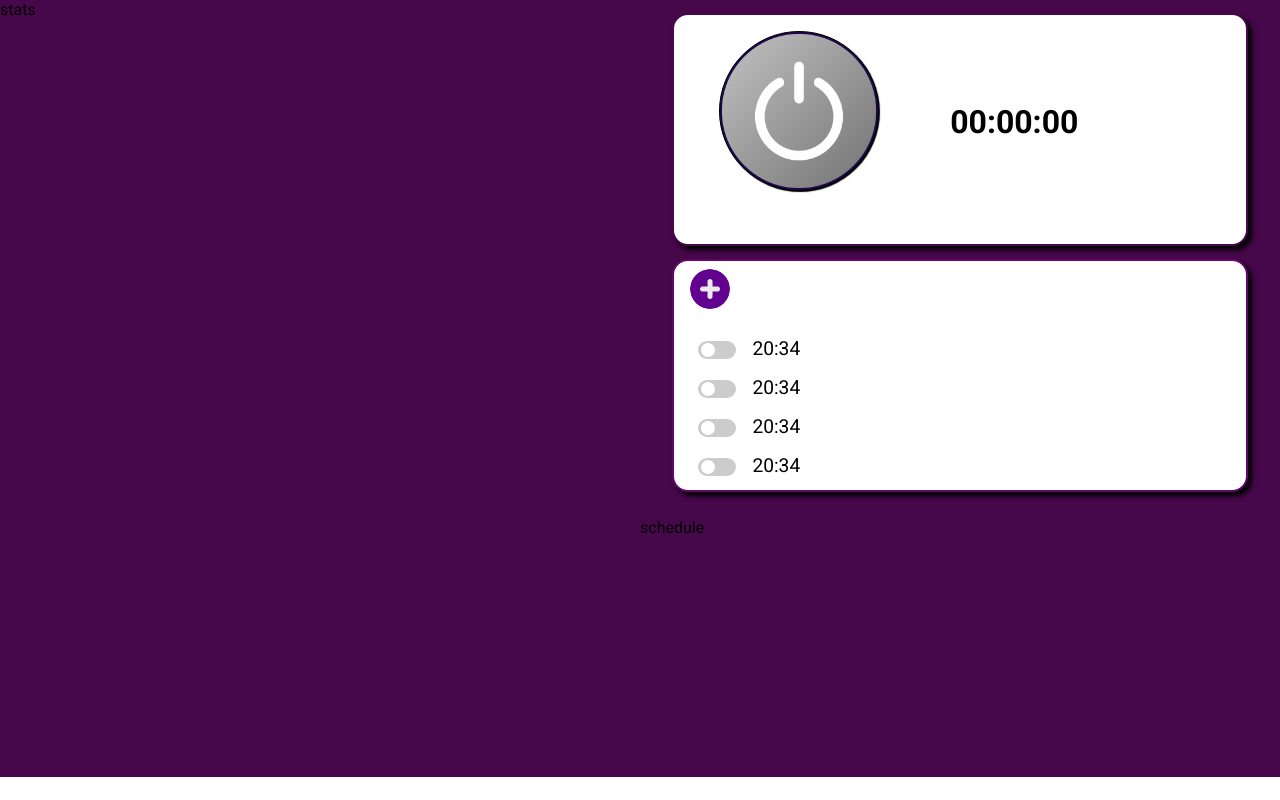
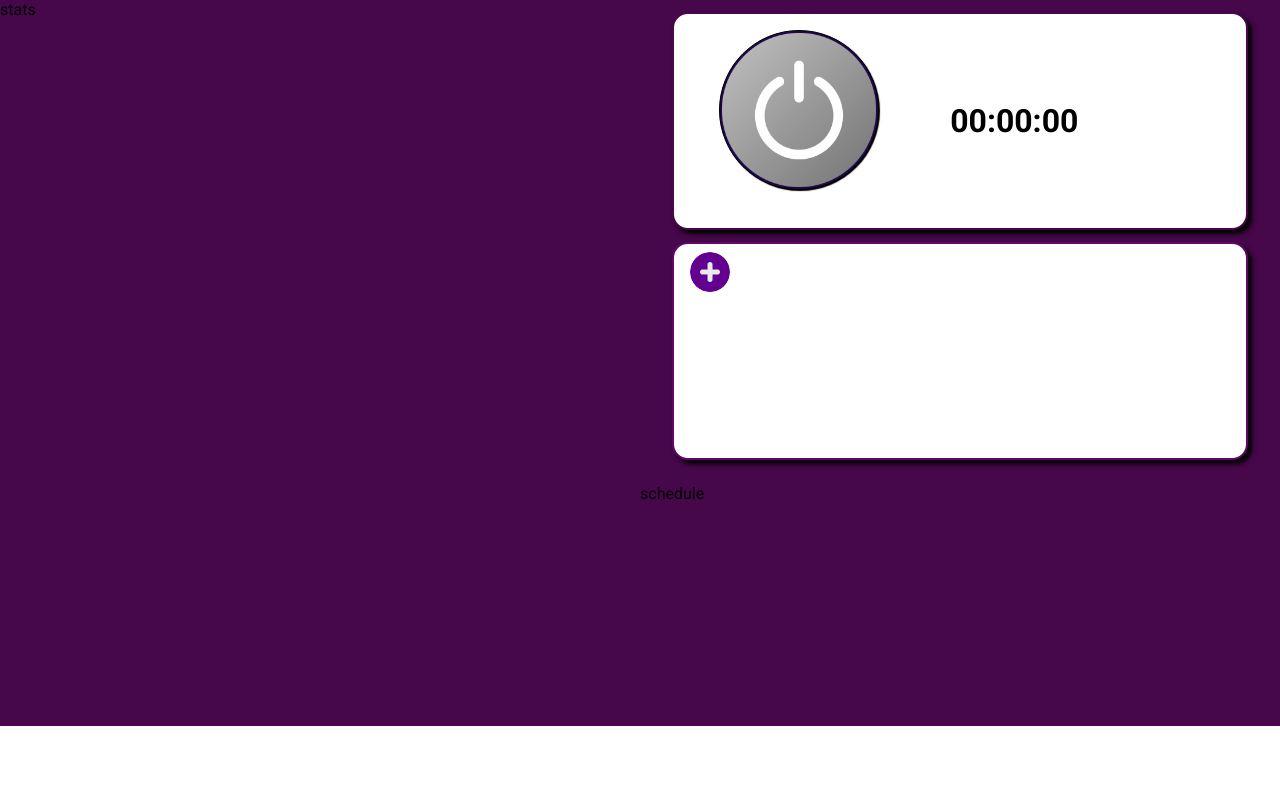
Before and after one commit to leonardogonfiantini/ankuoo_web_app, a React (Create React App) app in the folder ankuoo/: page / in a window 1280 px wide. Built offline with nearby package versions, Linux system fonts and the light colour scheme.

Commit message:
timer delete end create function finished

```diff
--- a/ankuoo/src/components/TimerRow/TimerRow.jsx
+++ b/ankuoo/src/components/TimerRow/TimerRow.jsx
@@ -2,16 +2,28 @@ import React from 'react'
 
 import './TimerRow.scss'
 
-function TimerRow() {
+import deleteBtn from './delete.png'
+
+function TimerRow({id, time}) {
+
+  function deleteRow() {
+    var obj = document.querySelector('#id-timer'+id)
+    obj.remove()
+  }
+
+
   return (
-    <div className='TimerRow'>
+    <div id={'id-timer'+id} className='TimerRow'>
 
         <label className="switch">
         <input type="checkbox"/>
         <span className="slider round"/>
         </label>
 
-        <p className='time'> 20:34 </p>
+        <p className='time'> {time} </p>
+
+        <img src={deleteBtn} alt="delete timer" onClick={deleteRow} />
+
 
     </div>
   )
--- a/ankuoo/src/components/TimerRow/TimerRow.scss
+++ b/ankuoo/src/components/TimerRow/TimerRow.scss
@@ -1,4 +1,6 @@
 .TimerRow {
+
+
     $main-color: hsl(295, 89%, 22%);
 
     display: flex;
@@ -11,6 +13,16 @@
 
     .time {
         margin-left: 1rem;
+    }
+
+    img {
+        position: relative;
+
+        width: 1.8rem;
+        height: 1.8rem;
+
+        left: 20px;
+        bottom: 4px;
     }
 
     .switch {
--- a/ankuoo/src/components/timer/timer.jsx
+++ b/ankuoo/src/components/timer/timer.jsx
@@ -60,6 +60,17 @@ function Timer() {
     }
   }
 
+
+  const [timers, setTimers] = useState([])
+  const [id, setId] = useState(0)
+
+  function CreateTimer() {
+    setTimers(
+      [...timers, <TimerRow key={id} id={id} time={hour + ':' + minute} /> ]
+    )
+    setId(id + 1)
+  }
+
   return (
     <div className='timer'>
       <div className="timer-create">
@@ -86,30 +97,14 @@ function Timer() {
               </div>
             </div>
 
-            <button className='create-button'> Create </button>
+            <button className='create-button' onClick={CreateTimer}> Create </button>
           </div>
         </div>
 
       </div>
 
-      <div className="timer-rows">
-        <ul>
-          <li>
-            <TimerRow></TimerRow>
-          </li>
-          <li>
-            <TimerRow></TimerRow>
-          </li>
-          <li>
-            <TimerRow></TimerRow>
-          </li>
-          <li>
-            <TimerRow></TimerRow>
-          </li>
-          <li>
-            <TimerRow></TimerRow>
-          </li>
-        </ul>
+      <div id="timer-rows" className="timer-rows">
+          {timers}
       </div>
     </div>
   )
--- a/ankuoo/src/components/timer/timer.scss
+++ b/ankuoo/src/components/timer/timer.scss
@@ -170,13 +170,18 @@ $main-color: hsl(295, 89%, 22%);
     .timer-rows {
 
         position: relative;
+
         width: 95%;
-        height: 70%;
+        height:  22rem;
 
         margin-top: 0.5rem;
         margin-left: 1rem;
 
         overflow-y: auto;
 
+        @media screen and (min-width: 1000px) {
+            height: 8rem;
+        }
+
     }
 }
```
Also changed, not shown: ankuoo/src/components/ScheduleRow/calendar.png (deleted), ankuoo/src/components/ScheduleRow/delete.png (deleted).
